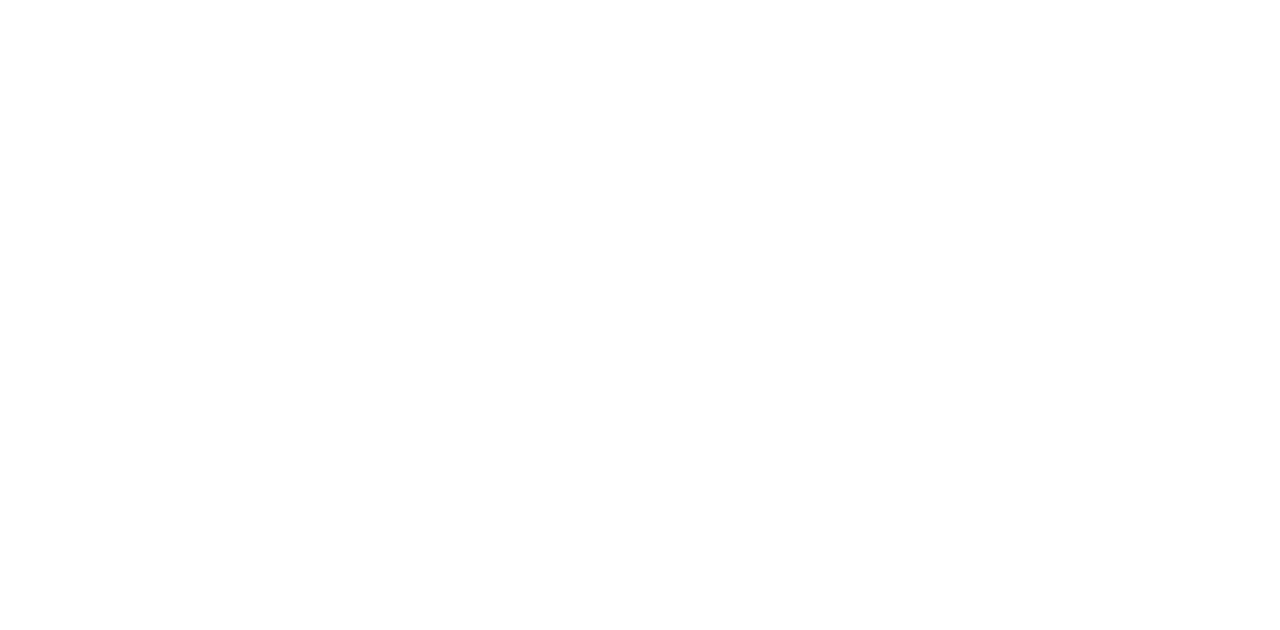
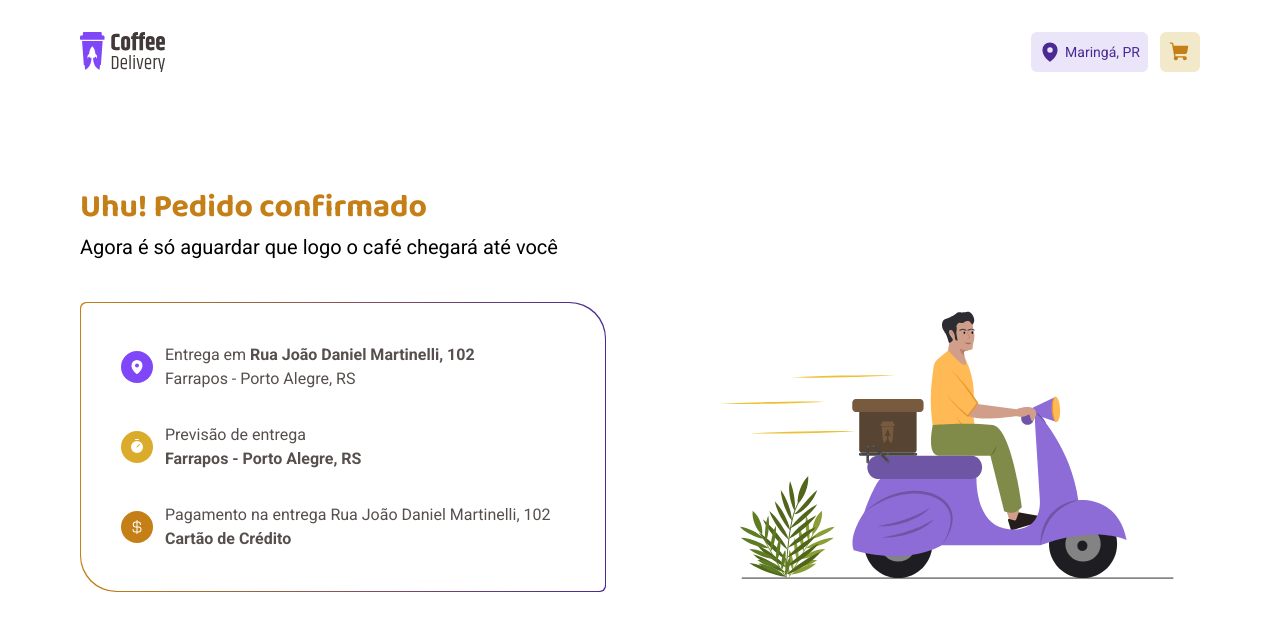
Before and after one commit to Gustavoph/coffee-delivery, a React (Vite) app: page /success in a window 1280 px wide. Before the commit this address had no page. Shown: the top 630 px of the page. Built offline with nearby package versions, Linux system fonts and the light colour scheme.

Commit message:
feat: finished success

```diff
--- a/src/pages/Checkout/index.tsx
+++ b/src/pages/Checkout/index.tsx
@@ -1,5 +1,4 @@
 import { TextInput } from '@/components'
-
 import {
   CurrencyDollarSimple,
   Money,
@@ -9,9 +8,16 @@ import {
   Plus,
   Trash,
 } from 'phosphor-react'
+import { useNavigate } from 'react-router-dom'
 import { PaymentCard } from './components/PaymentCard'
 
 export function Checkout() {
+  const navigate = useNavigate()
+
+  function handleComplete() {
+    navigate('/success')
+  }
+
   return (
     <main className="mt-[104px] pt-10 h-full mx-auto max-w-[1120px] flex gap-8">
       <section className="bg-red-100 w-full max-w-[640px]">
@@ -133,8 +139,10 @@ export function Checkout() {
               <span className="block text-text-m">R$ 33,00</span>
             </p>
           </div>
-
-          <button className="bg-yellow rounded-md py-4 px-2 flex justify-center transition hover:bg-yellow-dark">
+          <button
+            onClick={handleComplete}
+            className="bg-yellow rounded-md py-4 px-2 flex justify-center transition hover:bg-yellow-dark"
+          >
             <span className="font-bold text-white text-text-m uppercase">
               Confirmar pedido
             </span>
--- /dev/null
+++ b/src/pages/Success/index.tsx
@@ -0,0 +1,77 @@
+import { CurrencyDollar, MapPin, Timer } from 'phosphor-react'
+
+export function Success() {
+  return (
+    <div className="mt-[104px] h-full mx-auto max-w-[1120px]">
+      <div className="flex pt-20 justify-between">
+        <section>
+          <h1 className="text-yellow-dark text-title-l">
+            Uhu! Pedido confirmado
+          </h1>
+          <p className="text-subtitle-base text-text-l">
+            Agora é só aguardar que logo o café chegará até você
+          </p>
+
+          <div className="w-[526px] bg-gradient-to-r from-yellow-dark to-purple-dark rounded-md rounded-tr-[36px] rounded-bl-[36px] p-[1px] mt-10">
+            <div className="rounded-md rounded-tr-[36px] rounded-bl-[36px] p-10 bg-white space-y-8">
+              <div className="flex gap-3 items-center">
+                <div className="rounded-full bg-purple h-8 w-8 flex justify-center items-center">
+                  <MapPin size={16} className="text-white" weight="fill" />
+                </div>
+                <div>
+                  <p className="text-base-text text-text-m">
+                    Entrega em{' '}
+                    <span className="font-bold">
+                      Rua João Daniel Martinelli, 102
+                    </span>
+                  </p>
+                  <p className="text-base-text text-text-m">
+                    Farrapos - Porto Alegre, RS
+                  </p>
+                </div>
+              </div>
+
+              <div className="flex gap-3 items-center">
+                <div className="rounded-full bg-yellow h-8 w-8 flex justify-center items-center">
+                  <Timer size={16} className="text-white" weight="fill" />
+                </div>
+                <div>
+                  <p className="text-base-text text-text-m">
+                    Previsão de entrega
+                  </p>
+                  <p className="text-base-text text-text-m">
+                    <span className="font-bold">
+                      Farrapos - Porto Alegre, RS
+                    </span>
+                  </p>
+                </div>
+              </div>
+
+              <div className="flex gap-3 items-center">
+                <div className="rounded-full bg-yellow-dark h-8 w-8 flex justify-center items-center">
+                  <CurrencyDollar
+                    size={16}
+                    weight="fill"
+                    className="text-white"
+                  />
+                </div>
+                <div>
+                  <p className="text-base-text text-text-m">
+                    Pagamento na entrega Rua João Daniel Martinelli, 102
+                  </p>
+                  <p className="text-base-text text-text-m">
+                    <span className="font-bold">Cartão de Crédito</span>
+                  </p>
+                </div>
+              </div>
+            </div>
+          </div>
+        </section>
+
+        <section className="flex items-end">
+          <img src="/motoboy.svg" alt="Entregador em uma moto" />
+        </section>
+      </div>
+    </div>
+  )
+}
--- a/src/routes/index.tsx
+++ b/src/routes/index.tsx
@@ -3,6 +3,7 @@ import { Routes, Route } from 'react-router-dom'
 import { Home } from '@/pages/Home'
 import { Checkout } from '@/pages/Checkout'
 import { DefaultLayout } from './layouts/Default'
+import { Success } from '@/pages/Success'
 
 export function Router() {
   return (
@@ -10,6 +11,7 @@ export function Router() {
       <Route path="/" element={<DefaultLayout />}>
         <Route index element={<Home />} />
         <Route path="/checkout" element={<Checkout />} />
+        <Route path="/success" element={<Success />} />
       </Route>
     </Routes>
   )
```
Also changed, not shown: public/motoboy.svg (added).
